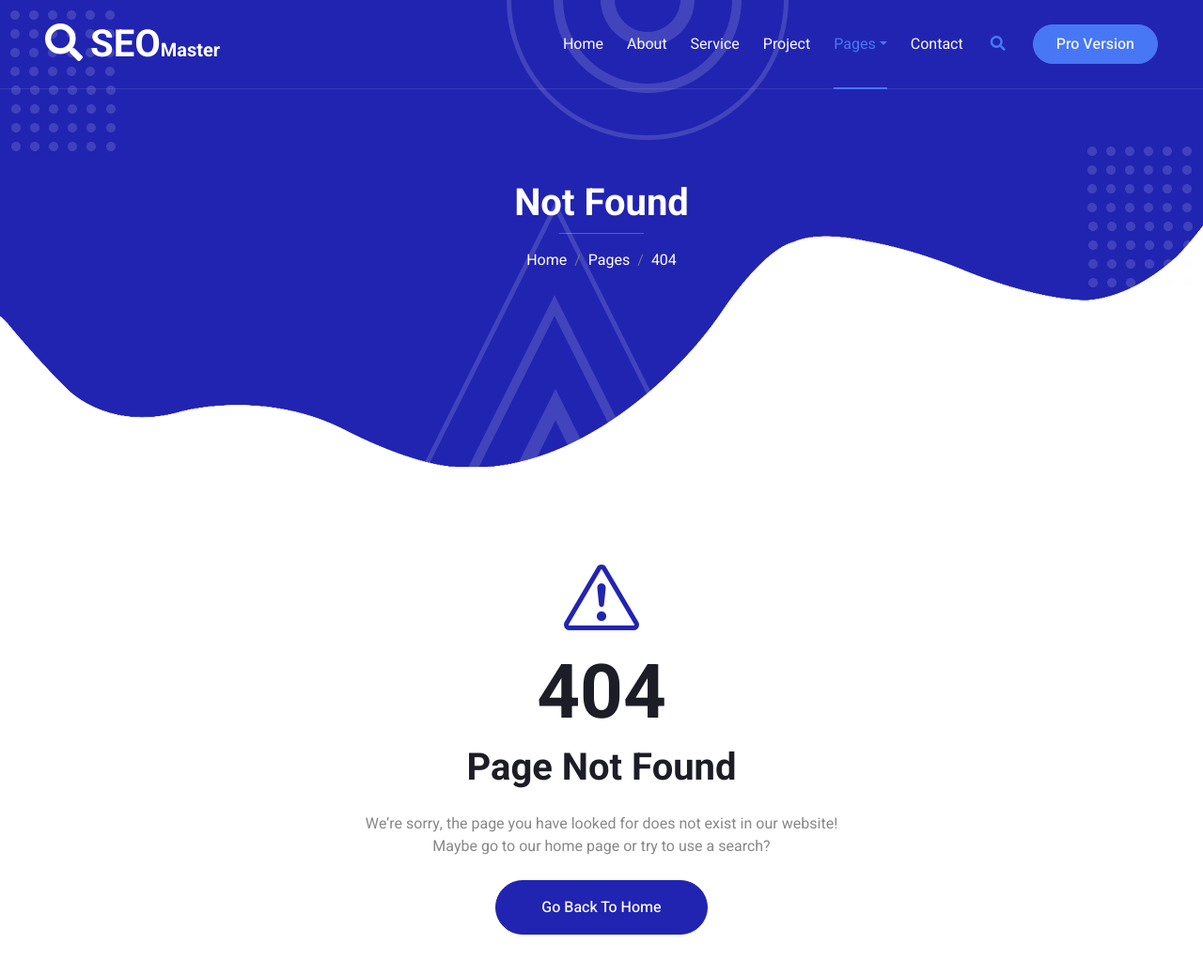
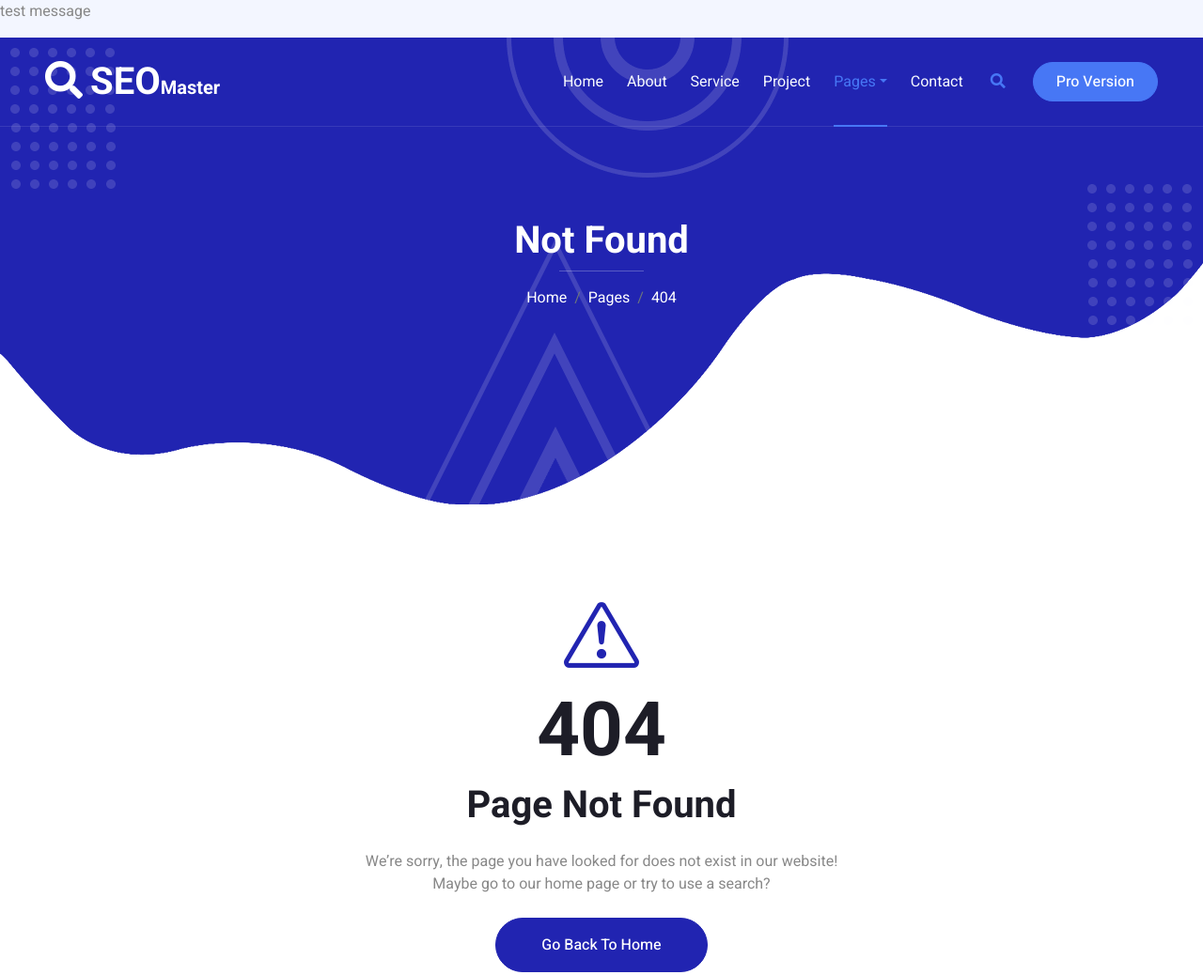
Before and after one commit to sejin811/Cording-Club, a plain HTML site: page 404.html in a window 1280 px wide. Shown: the top 1038 px of the page at 94% size. Drawn offline with nearby package versions, Linux system fonts and the light colour scheme.

Commit message:
두번째 테스트

```diff
--- a/404.html
+++ b/404.html
@@ -33,6 +33,8 @@
 </head>
 
 <body>
+    <!--승맘이 제일 좋아아-->
+    <p>test message</p>
     <div class="container-xxl bg-white p-0">
         <!-- Spinner Start -->
         <div id="spinner" class="show bg-white position-fixed translate-middle w-100 vh-100 top-50 start-50 d-flex align-items-center justify-content-center">
```
Also changed, not shown: jun's.txt (added).
